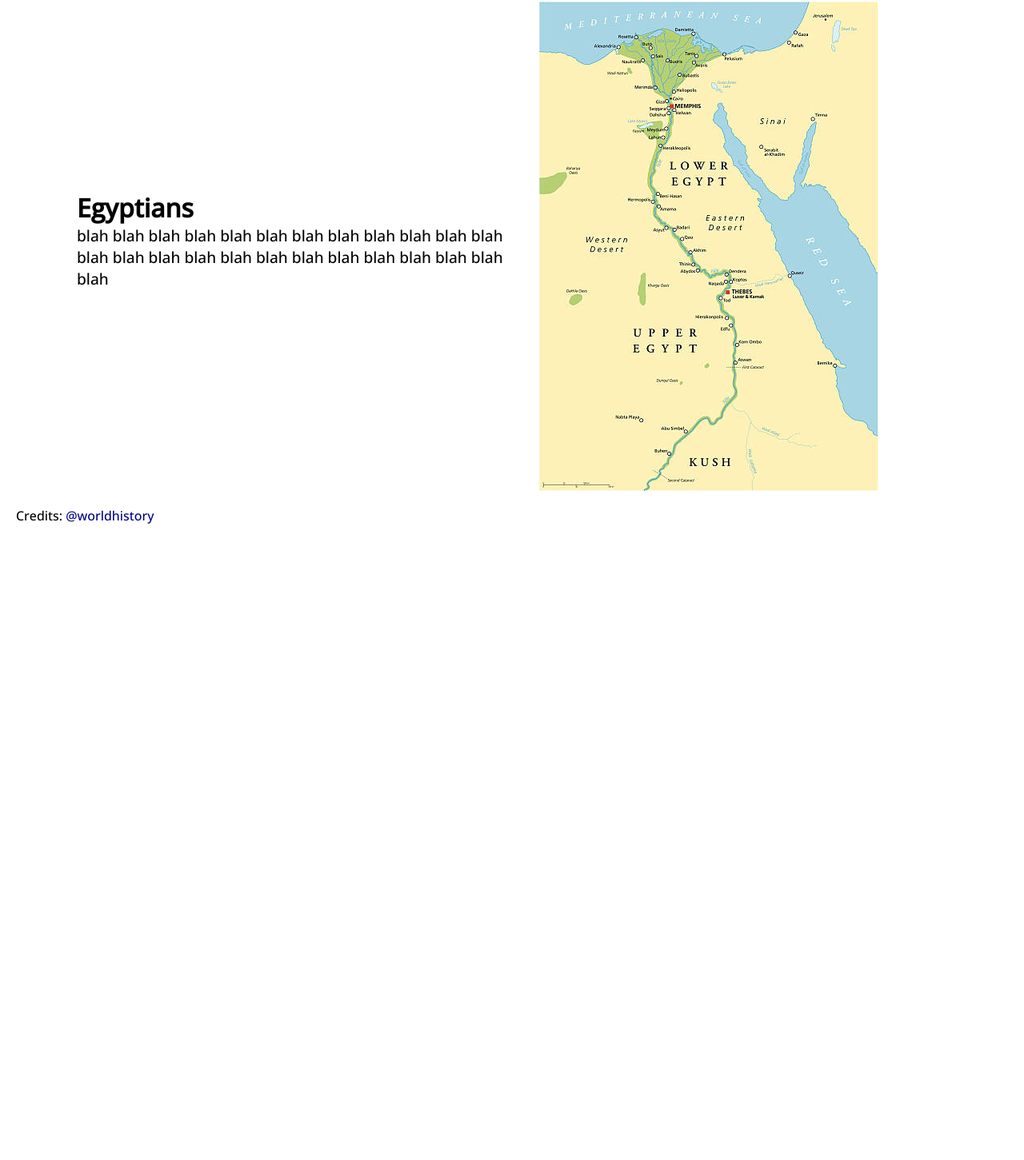
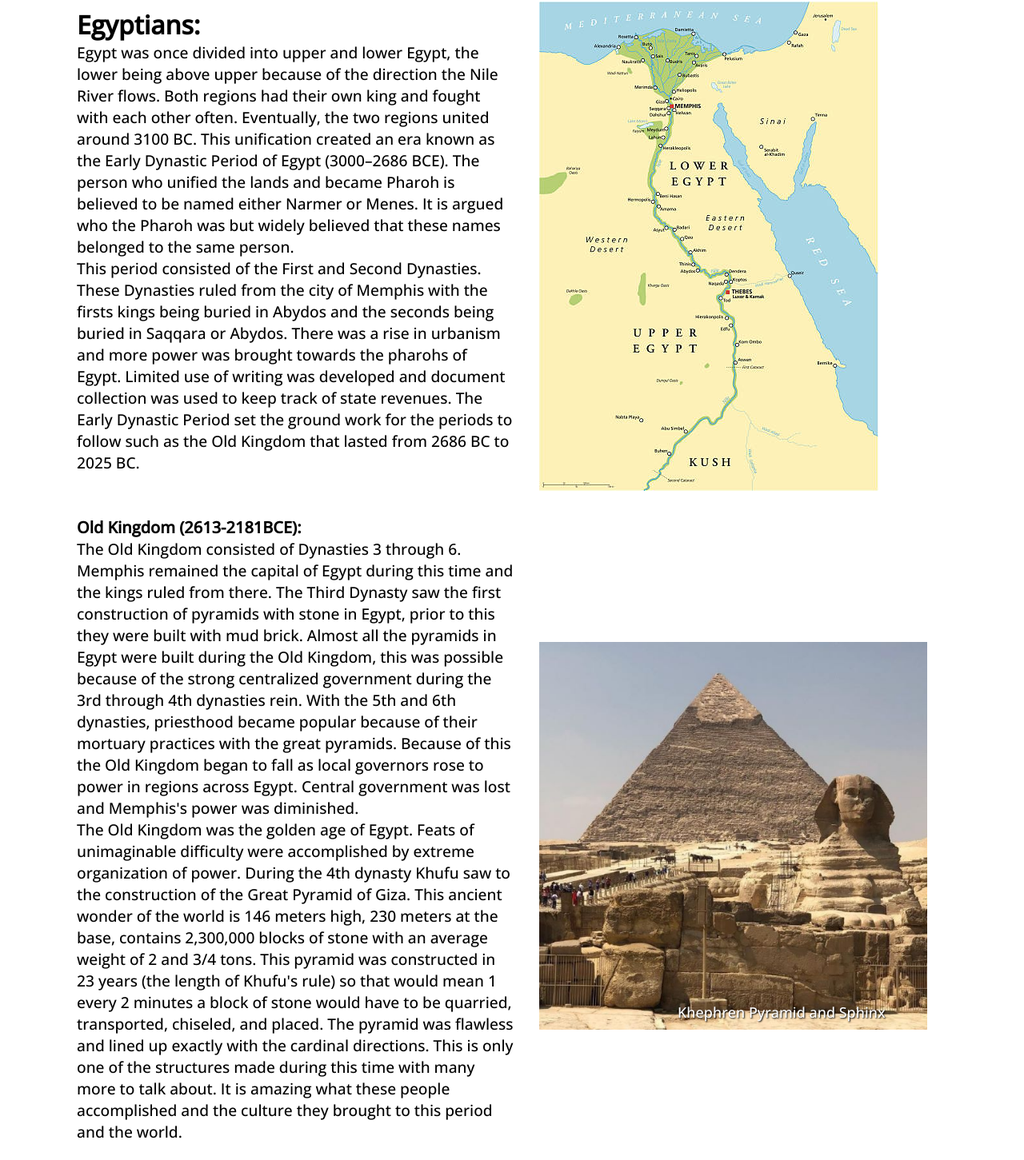
Before and after one commit to Connorwe/our-story, a React (Create React App) app: page /Early-Bronze-Age in a window 1280 px wide. Shown: the part 953-2404 px from the top of the page at 80% size. Before the commit the page ends 1629 px from the top, so only its background shows below. Built offline with nearby package versions, Linux system fonts and the light colour scheme.

Commit message:
added old Kingdom and caption

```diff
--- a/src/Components/History/Early-Bronze-Age/earlyBronzeAge.css
+++ b/src/Components/History/Early-Bronze-Age/earlyBronzeAge.css
@@ -3,7 +3,6 @@
     flex-direction: column;
     align-items: center;
 }
-
 
 .content-wrapper {
     display: flex;
@@ -48,7 +47,7 @@
         margin-top: 1rem;
         display: flex;
         justify-content: flex-start;
-        max-height: 80%;
+        max-height: 60%;
     }
 }
 
@@ -98,3 +97,36 @@ select {
     font-size: 16px;
     color: #333;
 }
+
+.egypt-header-2 {
+    font-size: 20px;
+}
+
+@media only screen and (max-width: 1020px) {
+    .egypt-header-2 {
+        font-size: 1rem;
+    }
+}
+
+.right-content {
+    position: relative;
+    z-index: -1;
+}
+
+.right-content img {
+    display: block;
+    max-width: 80%;
+}
+
+.right-content p {
+    position: absolute;
+    bottom: 0;
+    left: 0;
+    padding: 10px;
+    margin: 0;
+    color: white;
+    font-size: 18px;
+    width: 100%;
+    text-align: center;
+    text-shadow: 1px 1px 2px black;
+}
--- a/src/Components/History/Early-Bronze-Age/earlyBronzeAge.jsx
+++ b/src/Components/History/Early-Bronze-Age/earlyBronzeAge.jsx
@@ -3,6 +3,7 @@ import "../historyHeader.css";
 import "./earlyBronzeAge.css";
 import EarlyBronzeAgeFooter from "../Footer/earlyBronzeAgeFooter";
 import egyptImage from '../assets/upper-lower-egypt.jpg';
+import egyptImage2 from "../assets/Old-Kingdom.jpg";
 
 function EarlyBronzeAge() {
     const [selectedSection, setSelectedSection] = useState("");
@@ -79,15 +80,45 @@ function EarlyBronzeAge() {
             <div className="egypt-container" id="egypt">
                 <div className="content-wrapper">
                     <div className="left-content">
-                        <h2>Egyptians</h2>
+                        <h2>Egyptians:</h2>
                         <p>
-                            blah blah blah blah blah blah blah blah blah blah blah blah blah blah blah blah blah blah blah blah blah blah blah blah blah
+                            Egypt was once divided into upper and lower Egypt, the lower being above upper because of the direction the Nile River flows.
+                            Both regions had their own king and fought with each other often. Eventually, the two regions united around 3100 BC.
+                            This unification created an era known as the Early Dynastic Period of Egypt (3000–2686 BCE). The person who unified the lands and became Pharoh is believed to be named either
+                            Narmer or Menes. It is argued who the Pharoh was but widely believed that these names belonged to the same person.
+                            <br /> This period consisted of the First and Second Dynasties.
+                            These Dynasties ruled from the city of Memphis with the firsts kings being buried in Abydos and the seconds being buried in
+                            Saqqara or Abydos. There was a rise in urbanism and more power was brought towards the pharohs of Egypt. Limited use of writing was developed
+                            and document collection was used to keep track of state revenues. The Early Dynastic Period set the ground work for the periods to follow such as the
+                            Old Kingdom that lasted from 2686 BC to 2025 BC.
                         </p>
                     </div>
                     <div className="right-content">
                         <img src={egyptImage} alt="Upper and Lower Egypt" />
                     </div>
 
+                </div>
+                <div className="content-wrapper">
+                    <div className="left-content">
+                        <h4 className="egypt-header-2">Old Kingdom (2613-2181BCE):</h4>
+                        <p>
+                            The Old Kingdom consisted of Dynasties 3 through 6. Memphis remained the capital of Egypt during this time and the kings ruled from there. The Third Dynasty saw
+                            the first construction of pyramids with stone in Egypt, prior to this they were built with mud brick. Almost all the pyramids in Egypt were built
+                            during the Old Kingdom, this was possible because of the strong centralized government during the 3rd through 4th dynasties rein. With the 5th and 6th dynasties,
+                            priesthood became popular because of their mortuary practices with the great pyramids. Because of this the Old Kingdom began to fall as local governors rose to
+                            power in regions across Egypt. Central government was lost and Memphis's power was diminished.
+                            <br />  The Old Kingdom was the golden age of Egypt. Feats of unimaginable difficulty were accomplished by extreme organization of power. During the 4th dynasty
+                            Khufu saw to the construction of the Great Pyramid of Giza. This ancient wonder of the world is 146 meters high, 230 meters at the base, contains 2,300,000
+                            blocks of stone with an average weight of 2 and 3/4 tons. This pyramid was constructed in 23 years (the length of Khufu's rule) so that would mean 1 every
+                            2 minutes a block of stone would have to be quarried, transported, chiseled, and placed. The pyramid was flawless and lined up exactly with the cardinal directions.
+                            This is only one of the structures made during this time with many more to talk about. It is amazing what these people accomplished and the culture they brought
+                            to this period and the world.
+                        </p>
+                    </div>
+                    <div className="right-content">
+                        <p>Khephren Pyramid and Sphinx</p>
+                        <img src={egyptImage2} alt="Step Pyramid Saqqara" />
+                    </div>
                 </div>
             </div>
             <EarlyBronzeAgeFooter />
--- a/src/Components/History/Footer/earlyBronzeAgeFooter.css
+++ b/src/Components/History/Footer/earlyBronzeAgeFooter.css
@@ -10,6 +10,10 @@
     margin-bottom: 10px;
     display: inline-block;
     background-color: white;
+}
+
+.credits-link {
+    padding-right: 7px;
 }
 
 .credit-box-2 p:first-of-type {
--- a/src/Components/History/Footer/earlyBronzeAgeFooter.jsx
+++ b/src/Components/History/Footer/earlyBronzeAgeFooter.jsx
@@ -7,7 +7,9 @@ function EarlyBronzeAgeFooter() {
         <footer className="footer-2">
             <div className="container-2">
                 <div className="credit-box-2">
-                    <p>Credits: <a className="credits-link" href="https://www.worldhistory.org/image/1352/map-of-sumer/" target="_blank" rel="noopener noreferrer">@worldhistory</a></p>
+                    <p>Credits: <a className="credits-link" href="https://www.worldhistory.org/image/1352/map-of-sumer/" target="_blank" rel="noopener noreferrer">@worldhistory</a>
+                        <a className="credits-link" href="https://www.cambridge.org/core/books/ancient-egyptian-economy/early-dynastic-period-c-30002686-bce/0DB61A5A16C5DC5ABEEDEAEADEE52533" target="_blank" rel="noopener noreferrer">@cambridge</a>
+                    </p>
                 </div>
             </div>
         </footer>
```
Also changed, not shown: src/Components/History/assets/Old-Kingdom.jpg (added).
